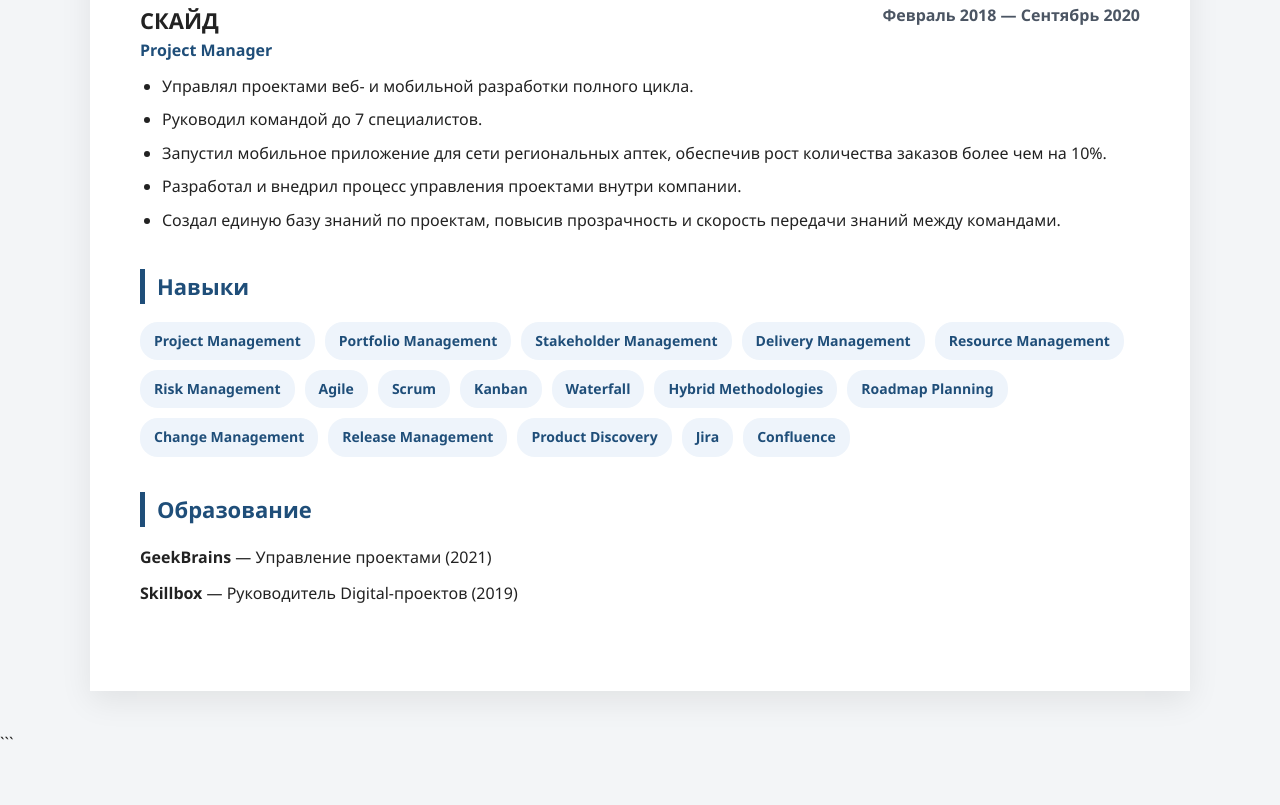
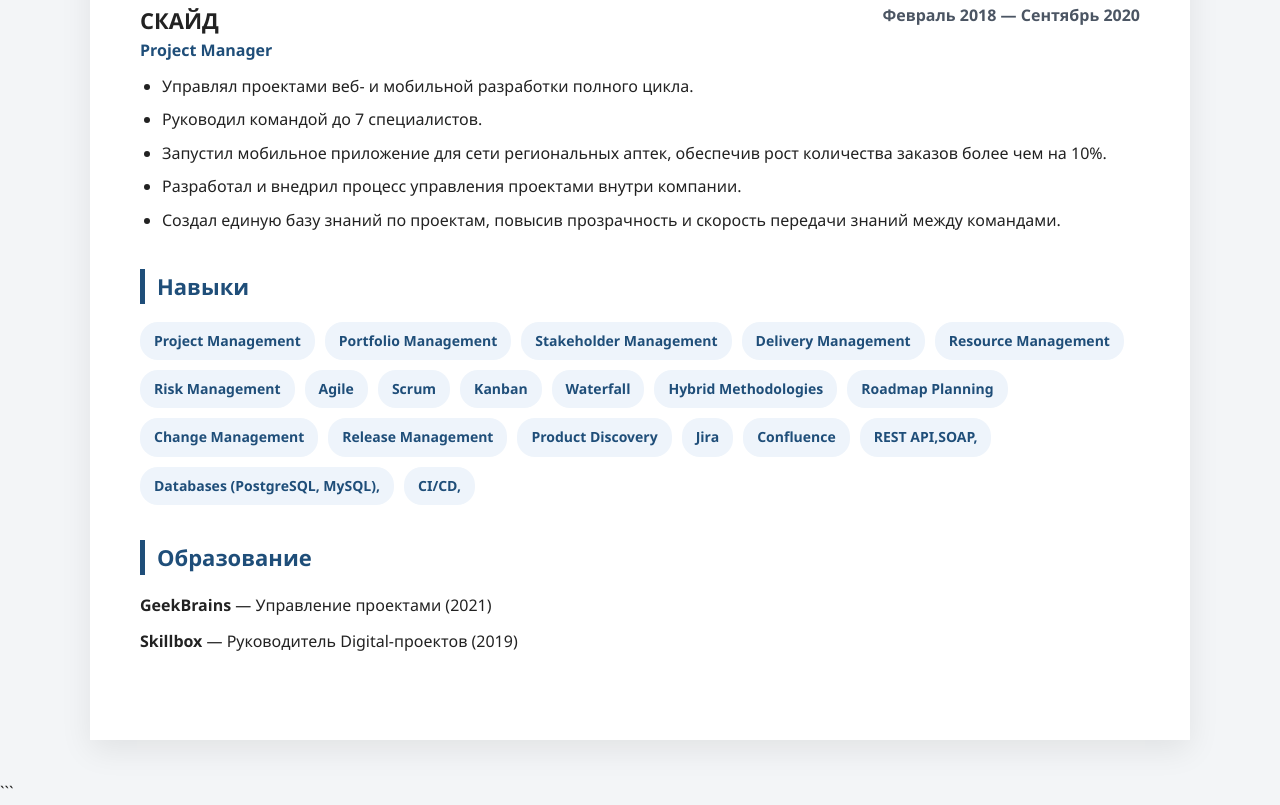
Before and after one commit to RomanPasechnik/roman-pasechnik-resume, a plain HTML site: page index.html in a window 1280 px wide. Shown: the part 2324-3129 px from the top of the page. Before the commit the page ends 3081 px from the top, so only its background shows below. Drawn offline with Linux system fonts and the light colour scheme.

Commit message:
Update index.html
добавление skills

```diff
--- a/index.html
+++ b/index.html
@@ -313,6 +313,9 @@ li{
         <span class="skill">Product Discovery</span>
         <span class="skill">Jira</span>
         <span class="skill">Confluence</span>
+        <span class="skill">REST API,SOAP,</span>
+        <span class="skill">Databases (PostgreSQL, MySQL),</span>
+        <span class="skill">CI/CD,</span>
     </div>
 </section>
 
```
